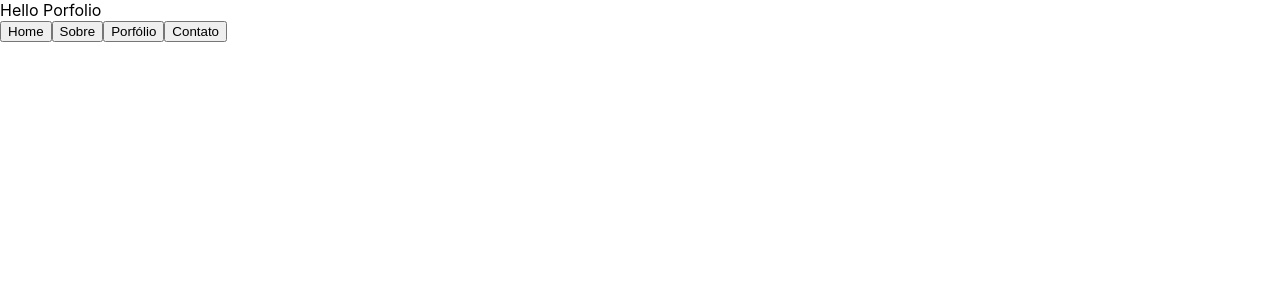
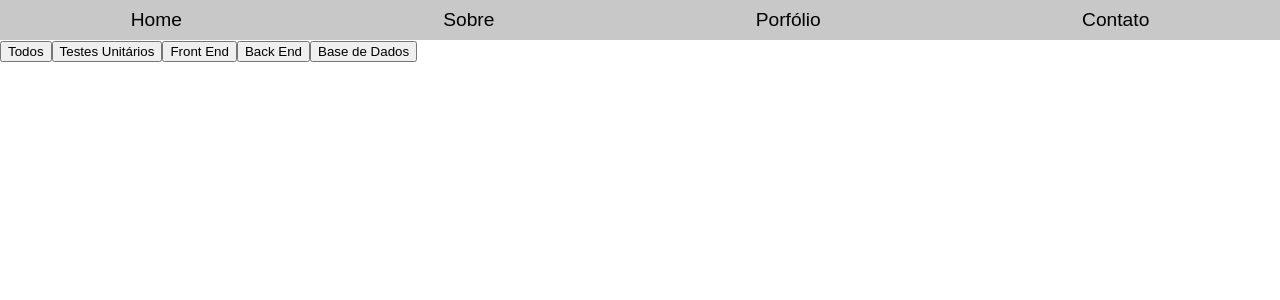
Before and after one commit to LucasSGomide/React_Portfolio, a React (Create React App) app in the folder portfolio-react/: page / in a window 1280 px wide. Shown: the top 300 px of the page. Built offline with nearby package versions, Linux system fonts and the light colour scheme.

Commit message:
Adicionando lista de filtros, e implementando logica de renderizaçao dinamica

```diff
--- a/portfolio-react/src/App.js
+++ b/portfolio-react/src/App.js
@@ -1,12 +1,13 @@
 import React from 'react';
 import './App.css';
+import Filters from './components/Filters';
 import Header from './components/Header';
 
 function App() {
   return (
     <div>
-      Hello Porfolio
       <Header />
+      <Filters />
     </div>
   );
 }
--- a/portfolio-react/src/components/Button.js
+++ b/portfolio-react/src/components/Button.js
@@ -1,9 +1,33 @@
 import React from 'react';
+import PropTypes from 'prop-types';
+import '../style/button.css';
 
-function Button({ buttonName }) {
+function Button({ btnName, btnType }) {
+  const btnHeader = 'header-btn';
+
+  if (btnType === btnHeader) {
+    return (
+      <button
+        className="page-btn"
+        type="button"
+      >
+        { btnName }
+      </button>
+    );
+  }
   return (
-    <button>{ buttonName }</button>
+    <button
+      className="filter-btn"
+      type="button"
+    >
+      { btnName }
+    </button>
   );
 }
 
 export default Button;
+
+Button.propTypes = {
+  btnName: PropTypes.string,
+  btnType: PropTypes.string,
+}.isRequired;
--- /dev/null
+++ b/portfolio-react/src/components/Filters.js
@@ -0,0 +1,15 @@
+import React from 'react';
+import projectFilters from '../data/projectFilters';
+import Btn from './Button';
+
+function Filters() {
+  const filterList = projectFilters;
+  const type = 'filter-btn';
+  return (
+    <div>
+      { filterList.map((flt) => <Btn btnName={ flt } btnType={ type } key={ flt } />) }
+    </div>
+  );
+}
+
+export default Filters;
--- a/portfolio-react/src/components/Header.js
+++ b/portfolio-react/src/components/Header.js
@@ -1,13 +1,15 @@
 import React from 'react';
 import Button from './Button';
 import headerButtons from '../data/headerButtons';
+import '../style/header.css';
 
 function Header() {
-  const buttonsList = headerButtons;
+  const btnList = headerButtons;
+  const type = 'header-btn';
 
   return (
-    <nav>
-      { buttonsList.map((btn) => <Button buttonName={ btn } key={ `btn-${btn}` } />) }
+    <nav className="header">
+      { btnList.map((btn) => <Button btnName={ btn } btnType={ type } key={ btn } />) }
     </nav>
   );
 }
--- /dev/null
+++ b/portfolio-react/src/data/projectFilters.js
@@ -0,0 +1,9 @@
+const projectFilters = [
+  'Todos',
+  'Testes Unitários',
+  'Front End',
+  'Back End',
+  'Base de Dados',
+];
+
+export default projectFilters;
--- /dev/null
+++ b/portfolio-react/src/style/button.css
@@ -0,0 +1,9 @@
+.page-btn {
+  background-color: transparent;
+  border: none;
+  font-size: 1.2rem;
+}
+
+.page-btn:hover {
+  color: rgb(226, 155, 2);
+}
--- /dev/null
+++ b/portfolio-react/src/style/header.css
@@ -0,0 +1,7 @@
+.header {
+  background-color: rgb(201, 200, 200);
+  display: flex;
+  height: 40px;
+  justify-content: space-around;
+  width: 100%;
+}
```
